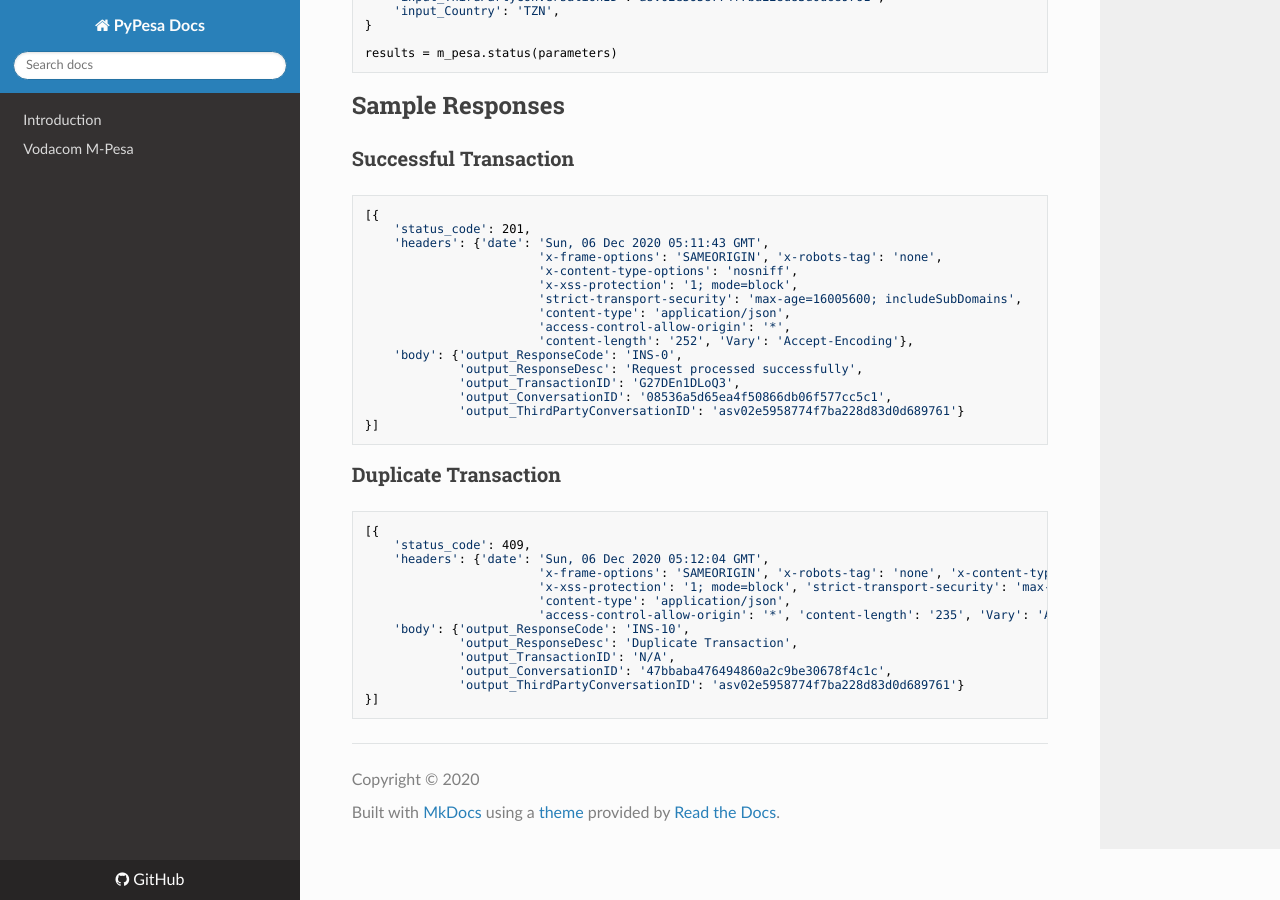
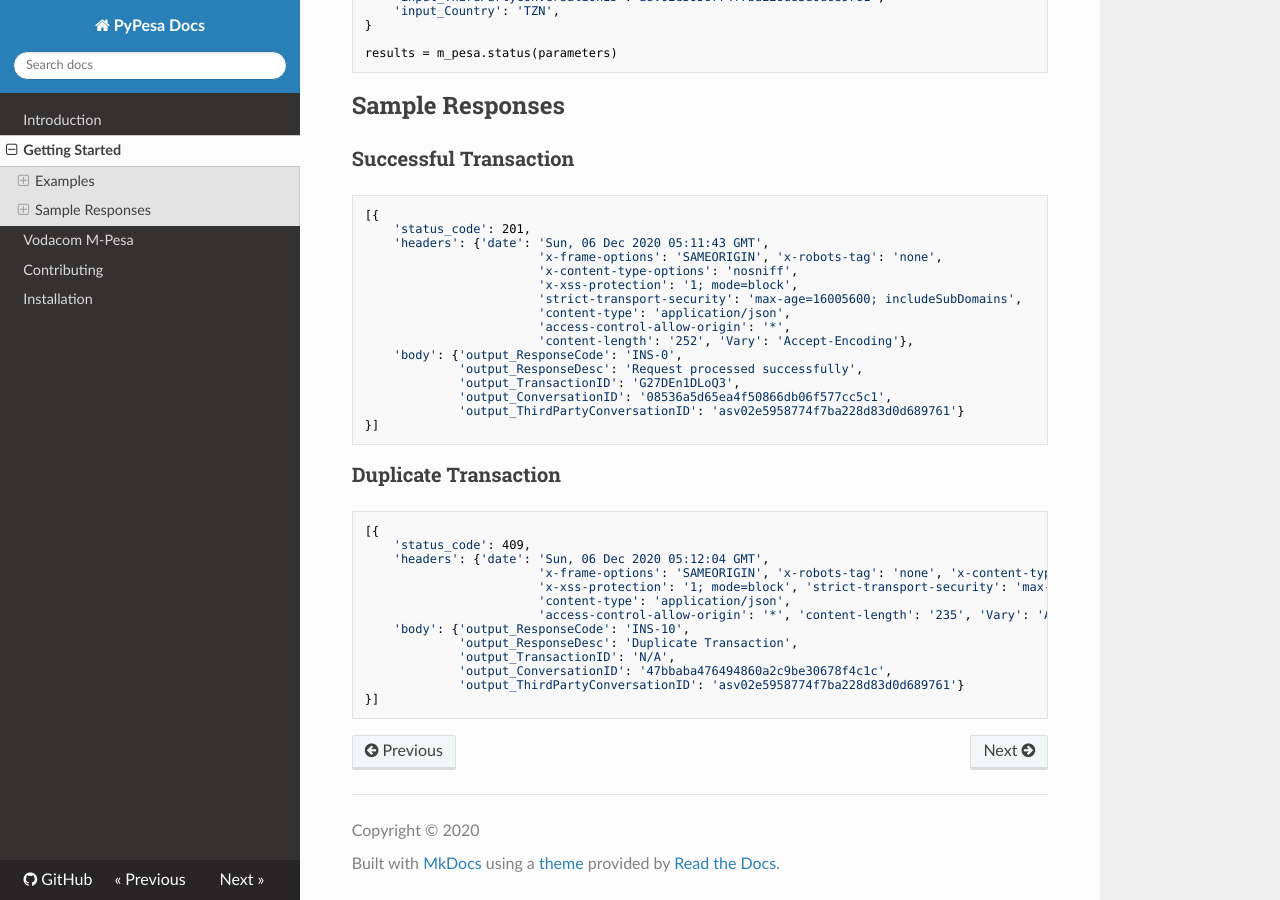
Before and after one commit to openpesa/pypesa, an MkDocs documentation site: the page built from docs/examples.md, in a window 1280 px wide and 900 px high, scrolled down 1953 px. Built offline with MkDocs 1.6.1, drawn with Linux system fonts in a browser that asks for light colours; nearby versions of some CDN libraries.

Commit message:
update docs site navigation

```diff
--- a/mkdocs.yml
+++ b/mkdocs.yml
@@ -4,7 +4,10 @@ theme: readthedocs
 
 nav:
   - Introduction: index.md
+  - Getting Started: examples.md
   - Vodacom M-Pesa: vodacom.md
+  - Contributing: contributing.md
+  - Installation: installation.md
 
 repo_name: GitHub
 
```
